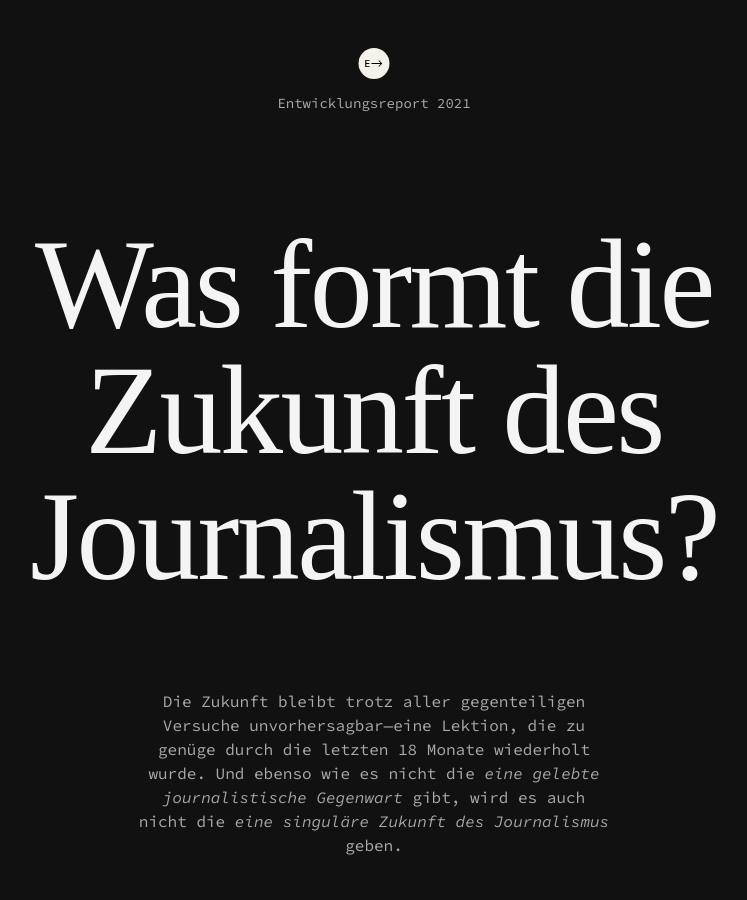
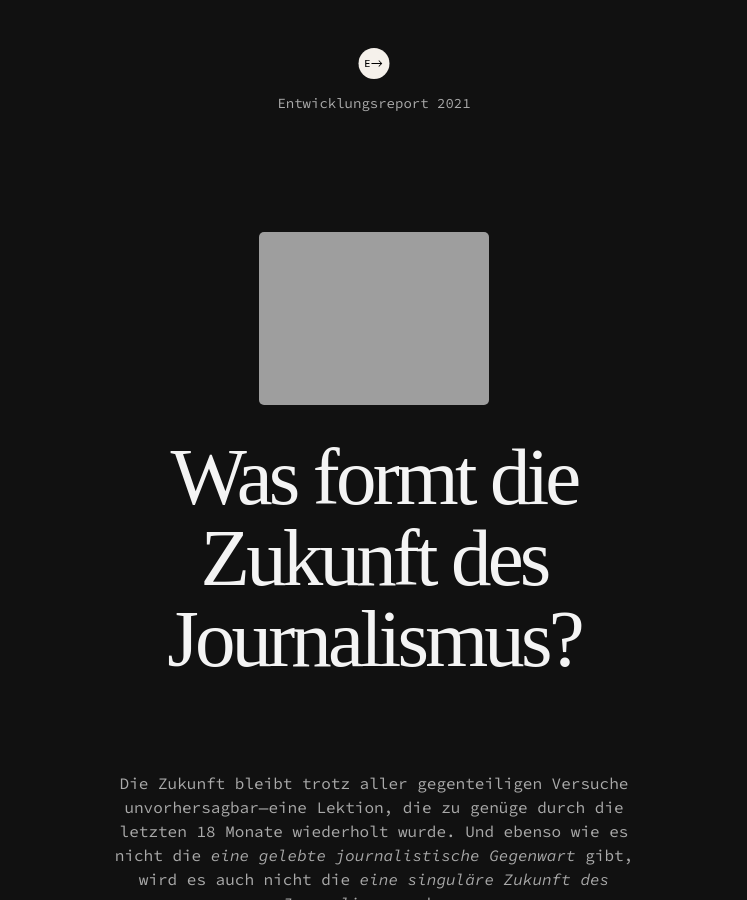
Before and after one commit to sz-innovation/entwicklungsreport-2021, a Jekyll site: the page built from index.html, in a window 1280 px wide and 900 px high. Shown: the whole window, without its empty margins (266-1013 px from the left). Built offline with Jekyll 4.4.1, drawn with Linux system fonts in a browser that asks for light colours; some web fonts are replaced.

Commit message:
new spalsh img

```diff
--- a/_sass/_typography.scss
+++ b/_sass/_typography.scss
@@ -93,23 +93,28 @@
 /*ELEMENTS*/
 
 #splash-header {
-    height: 60vh;
+    height: 70vh;
     margin: 0 auto;
     display: flex;
     flex-direction: column;
-    justify-content: center;
     box-sizing: border-box;
     text-align: center;
     font-size: 15vw;
     line-height: 1;
+    justify-content: center;
     letter-spacing: -0.02em;
     max-width: 6em;
     hyphens: none;
 
-    @media (min-width: 120vh) {
-    font-size: 14vh;
-    max-width: 6em;
-    margin: 0 auto;
+    h1 {
+        font-size: 15vw;
+        line-height: 1;
+
+        @media (min-width: 120vh) {
+        font-size: 9vh;
+        max-width: 6em;
+        margin: 0 auto;
+        }
     }
 }
 
--- a/index.html
+++ b/index.html
@@ -3,8 +3,11 @@
 title: Entwicklungsreport 2021
 ---
 <div>
-    <h1 id="splash-header" class="junicode normal tc near-white">Was formt die Zukunft des Journalismus?</h1>
-    <h1 class="mt2 mb5 measure center f1-ns f5-ns f6 lh-copy tc mono light-silver">Die Zukunft bleibt trotz aller gegenteiligen Versuche unvorhersagbar—eine Lektion, die zu genüge durch die letzten 18 Monate wiederholt wurde. Und ebenso wie es nicht die <i>eine gelebte journalistische Gegenwart</i> gibt, wird es auch nicht die <i>eine singuläre Zukunft des Journalismus</i> geben.</h1>
+    <div id="splash-header">
+        <p class="tc ma0"><img class="center w-20-ns w-40 ma0" src="{{site.url}}/img/splash-img.png"></p>
+        <h1 class="pt4 junicode normal tc near-white">Was formt die Zukunft des Journalismus?</h1>
+    </div>
+    <h1 class="mt0 mb5 measure-wide center f5-ns f6 lh-copy tc mono light-silver">Die Zukunft bleibt trotz aller gegenteiligen Versuche unvorhersagbar—eine Lektion, die zu genüge durch die letzten 18 Monate wiederholt wurde. Und ebenso wie es nicht die <i>eine gelebte journalistische Gegenwart</i> gibt, wird es auch nicht die <i>eine singuläre Zukunft des Journalismus</i> geben.</h1>
 
     <div class="flex flex-wrap w-100 mt7">
         <div class="w-25-ns w-0 junicode pr2" id="nav">
```
Also changed, not shown: 2 other files.
